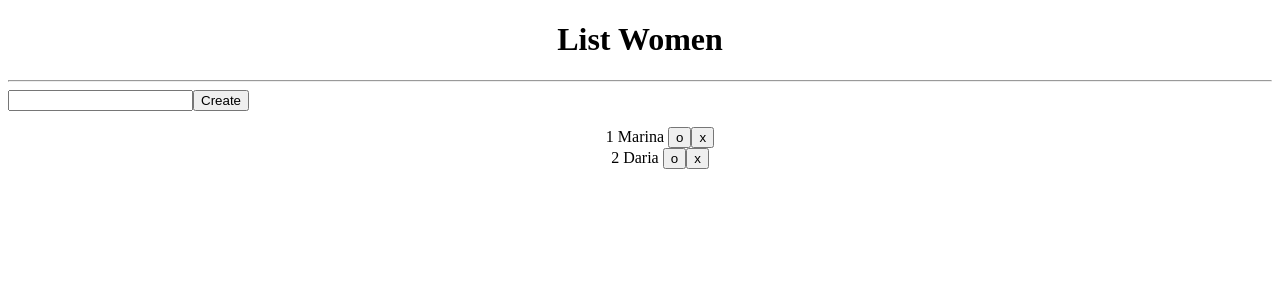
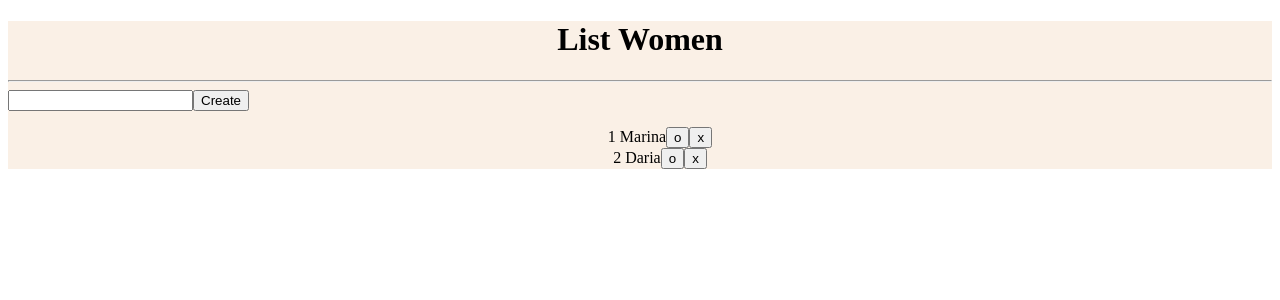
Before and after one commit to ArseniyBogachev/Vue-drf-, a Vue app: page / in a window 1280 px wide. Shown: the top 300 px of the page. Built offline with nearby package versions, Linux system fonts and the light colour scheme.

Commit message:
name_item add

```diff
--- a/src/App.vue
+++ b/src/App.vue
@@ -4,7 +4,11 @@
     <hr>
     <FormApp v-on:create="create"/>
     <ul>
-      <NameApp v-for="(w, i) in women" :key="w.id" v-bind:w="w" v-bind:i="i" v-on:deleted="deleted" v-on:display="display"/>
+      <NameApp v-for="(w, i) in women"
+               :key="w.id" v-bind:w="w"
+               v-bind:i="i"
+               v-on:deleted="deleted"
+               v-on:display="display"/>
     </ul>
   </div>
 </template>
@@ -47,6 +51,10 @@ export default {
 </script>
 
 <style scoped>
+  div{
+    background-color: linen;
+  }
+
   h1{
     text-align: center;
   }
--- a/src/components/NameApp.vue
+++ b/src/components/NameApp.vue
@@ -1,7 +1,6 @@
 <template>
   <li>
-    {{ i + 1 }}
-    {{ w.name }}
+    <NameItem v-bind:w="w" v-bind:i="i"/>
     <button type="button" v-on:click="$emit('display',w)">o</button>
     <button type="button" v-on:click="$emit('deleted',w.id)">x</button>
     <NameUpdate v-if="w.display" v-bind:w="w" v-on:update="update"/>
@@ -10,6 +9,7 @@
 
 <script>
 import NameUpdate from "@/components/NameUpdate";
+import NameItem from "@/components/NameItem";
 export default {
   props: {
     w:{
@@ -20,7 +20,8 @@ export default {
   },
   name: "NameApp",
   components:{
-    NameUpdate
+    NameUpdate,
+    NameItem
   },
   methods:{
     update(title, event){
--- /dev/null
+++ b/src/components/NameItem.vue
@@ -0,0 +1,21 @@
+<template>
+  {{ i + 1 }}
+  {{ w.name }}
+</template>
+
+<script>
+export default {
+  props: {
+    w: {
+      type: Object,
+      required: true,
+    },
+    i: Number,
+  },
+  name: "NameItem"
+}
+</script>
+
+<style scoped>
+
+</style>
```
